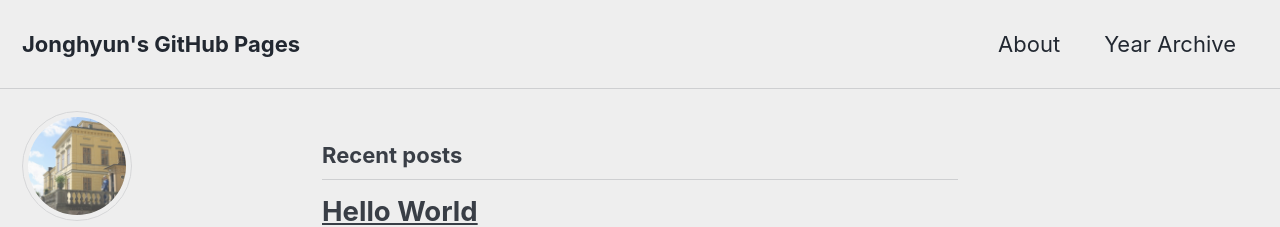
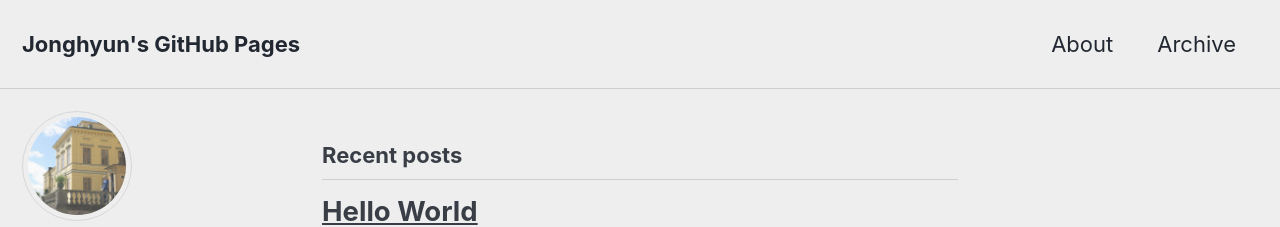
Before and after one commit to jjhkiim/jjhkiim.github.io, a Jekyll site: the page built from index.html, in a window 1280 px wide and 900 px high. Shown: the top 227 px of the window. Built offline with Jekyll 4.4.1, drawn with Linux system fonts in a browser that asks for light colours; cached includes are drawn as plain includes; nearby versions of some CDN libraries; the list of posts is cut into pages by our own code.

Commit message:
Update navigation.yml

```diff
--- a/_data/navigation.yml
+++ b/_data/navigation.yml
@@ -4,7 +4,7 @@ main:
     # url: https://mmistakes.github.io/minimal-mistakes/docs/quick-start-guide/
   - title: "About"
     url: https://jjhkiim.github.io/about/
-  - title: "Year Archive"
+  - title: "Archive"
     url: /year-archive/
   # - title: "Sample Collections"
   #   url: /collection-archive/
```
